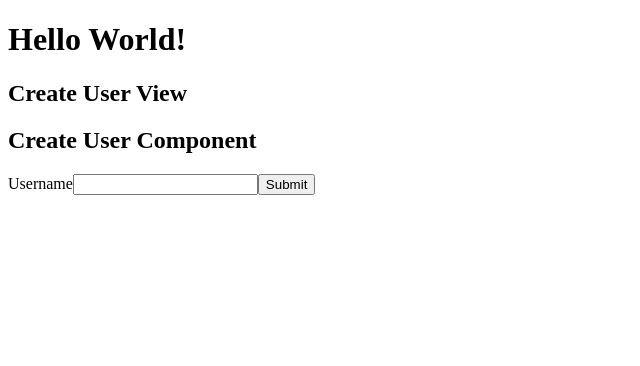
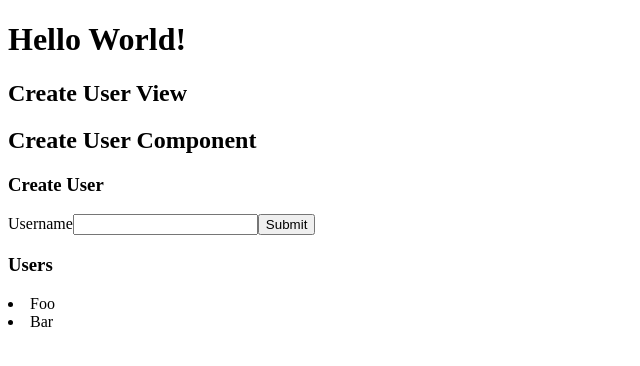
Before and after one commit to AndersBjerregaard/happy-town, a Vue app in the folder src/frontend/: page / in a window 1280 px wide. Shown: the top 366 px of the page, without its empty margins (0-640 px from the left). Built offline with nearby package versions, Linux system fonts and the light colour scheme.

Commit message:
configurable host ip & port. form example with ts

```diff
--- a/src/frontend/src/components/CreateUserComponent.vue
+++ b/src/frontend/src/components/CreateUserComponent.vue
@@ -1,15 +1,24 @@
 <script setup lang="ts">
-  const handleSubmit = () => console.log('Submit')
+  const handleSubmit = () => console.log('Submit');
+  let username: string = '';
+  const users = [ 'Foo', 'Bar' ];
 </script>
 
 <template>
   <h2>Create User Component</h2>
-  <div>
+  <div id="create-user-section">
+    <h3>Create User</h3>
     <form @submit.prevent="handleSubmit">
-      <label>Username</label>
-      <input v-model="username" required type="text">
+      <label for="username-input">Username</label>
+      <input id="username-input" v-model="username" required type="text">
       <button type="submit">Submit</button>
     </form>
+  </div>
+  <div id="users-section">
+    <h3>Users</h3>
+    <li v-for="(item, index) in users" :key="index">
+      {{ item }}
+    </li>
   </div>
 </template>
 
--- a/src/frontend/vite.config.ts
+++ b/src/frontend/vite.config.ts
@@ -5,6 +5,10 @@ import vue from '@vitejs/plugin-vue'
 
 // https://vitejs.dev/config/
 export default defineConfig({
+  server: {
+    host: 'localhost',
+    port: 8080
+  },
   plugins: [
     vue(),
   ],
```
